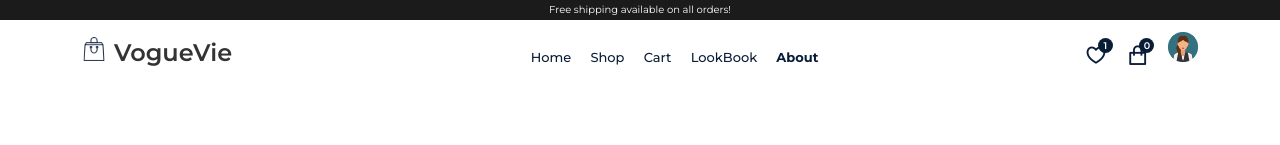
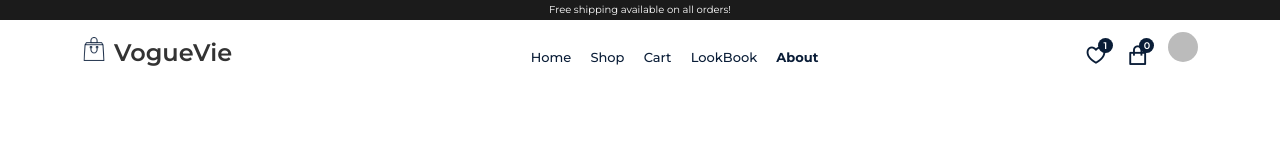
Before and after one commit to shemshajili/Ecommerce, a React (Create React App) app: page /about in a window 1280 px wide. Shown: the top 145 px of the page. Built offline with nearby package versions, Linux system fonts and the light colour scheme; no server answers; sample sign-in values are in the browser's storage.

Commit message:
The incomplete function has been added.

```diff
--- a/src/components/Header/Header.css
+++ b/src/components/Header/Header.css
@@ -99,10 +99,35 @@
     cursor: pointer;
   }
 
-  .nav__icons span img {
+  .nav__icons .profile{
+     position: relative;
+     z-index: 9;
+  }
+
+  .nav__icons .profile .profile__actions{
+    position: absolute;
+    top: 98%;
+    left: 0;
+    width: 150px;
+    z-index: 10;
+    padding: 15px;
+    display: flex;
+    align-items: center;
+    flex-direction: column;
+    background: #ffffff;
+    line-height: 30px;
+    display: none;
+    cursor: pointer;
+  }
+
+  .show__profileActions{
+    display: block;
+  }
+  .nav__icons .profile img {
     width: 30px;
     height: 30px;
     cursor: pointer;
+    border-radius: 50%;
   }
 
   .bags_menu {
--- a/src/components/Header/Header.jsx
+++ b/src/components/Header/Header.jsx
@@ -6,6 +6,8 @@ import logo from '../../assets/images/eco-logo.png';
 import userIcon from '../../assets/images/usericon1.png';
 import { motion } from 'framer-motion';
 import { useSelector } from 'react-redux';
+import useAuth from '../../custom-hooks/useAuth'
+import { Link } from 'react-router-dom';
 
 
 const navLinks = [
@@ -34,13 +36,16 @@ const navLinks = [
 const handleLogoClick = () => {
   window.location.href = '/';
 };
+
 const Header = () => {
 
 const headerRef =useRef(null)
 const totalQuantity=useSelector((state)=>state.cart.totalQuantity)
+// const profileAction
 
 const menuRef=useRef(null)
 const navigate=useNavigate()
+const {currentUser}=useAuth()
 
   const stickyHeaderFunc=()=>{
     window.addEventListener('scroll',()=>{
@@ -60,6 +65,7 @@ const navigate=useNavigate()
 
   const menuToggle=()=>menuRef.current.classList.toggle('nav__active')
   const navigateToCart=()=>{navigate('/cart')}
+
   return (
 
     <header className='header' ref={headerRef}>
@@ -97,12 +103,21 @@ const navigate=useNavigate()
                 <i className='ri-shopping-bag-line'></i>
                 <span className='badge'>{totalQuantity}</span>
               </span>
-              <span>
+              <div className='profile'>
                 <motion.img
                 whileTap={{ scale: 1.2 }}
                 initial={{ marginTop: 0 }}
-                animate={{ marginTop: -20 }} src={userIcon} alt='' />
-              </span>
+                animate={{ marginTop: -20 }} src={ currentUser? currentUser.photoURL:userIcon} alt='' />
+
+                <div className="profile__actions">
+                  {
+                    currentUser? <span>Logout</span>:<div>
+                      <Link to='/signup'>Signup</Link>
+                      <Link to='/login'>Login</Link>
+                    </div>
+                  }
+                </div>
+              </div>
               <div className='bags_menu'>
               <span onClick={menuToggle}>
                 <i className='ri-menu-line'></i>
```
